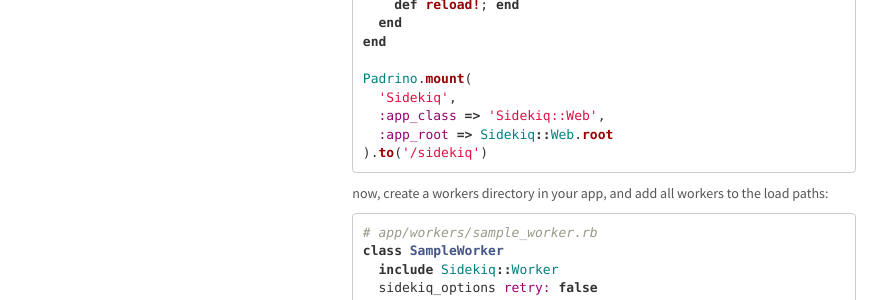
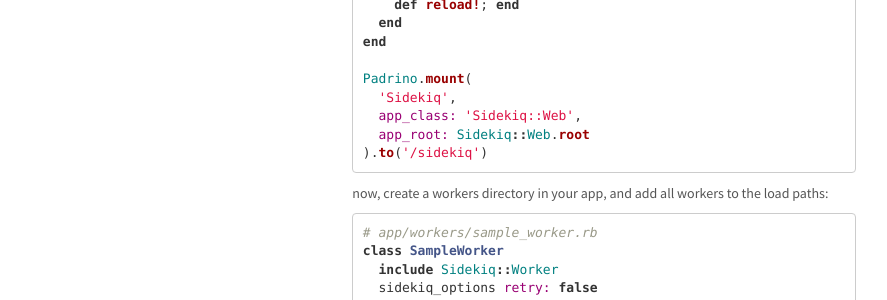
Before and after one commit to imtayadeway/imtayadeway.github.io, a Jekyll site: the page built from _posts/2014-07-04-padrino-with-sidekiq.md, in a window 1280 px wide. Shown: the part 504-804 px from the top of the page, without its empty margins (196-1083 px from the left). Built offline with Jekyll 4.4.1, drawn with Linux system fonts in a browser that asks for light colours; Markdown is read by kramdown in place of the engine named in the settings; some of the changed lines change nothing that is shown.

Commit message:
Update to new hash literal syntax.

````diff
--- a/_posts/2014-07-04-padrino-with-sidekiq.md
+++ b/_posts/2014-07-04-padrino-with-sidekiq.md
@@ -38,8 +38,8 @@
 
 Padrino.mount(
   'Sidekiq',
-  :app_class => 'Sidekiq::Web',
-  :app_root => Sidekiq::Web.root
+  app_class: 'Sidekiq::Web',
+  app_root: Sidekiq::Web.root
 ).to('/sidekiq')
 ```
 
````
